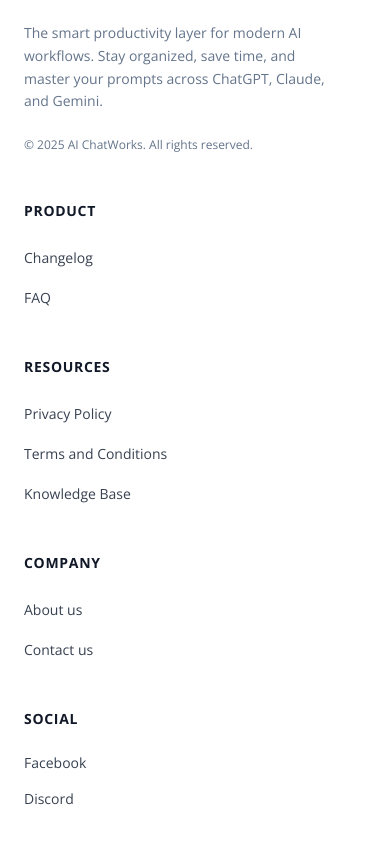
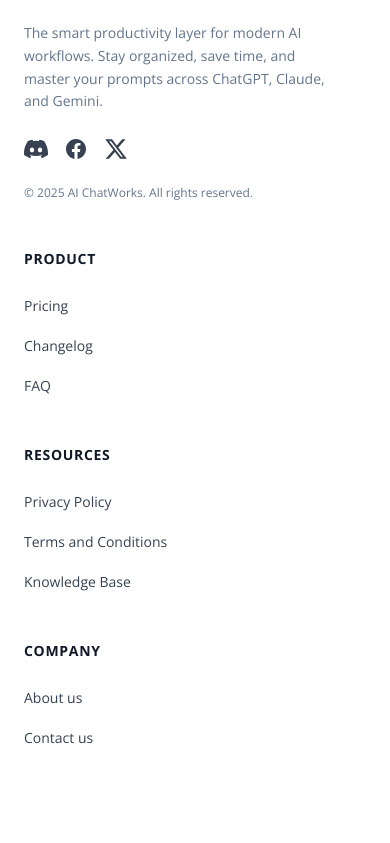
Before and after one commit to roeymit84/ai-chatworks-website, a Next.js app: page / in a window 390 px wide. Shown: the part 8794-9637 px from the top of the page. After the commit the page ends 9607 px from the top, so only its background shows below. Built offline with nearby package versions, Linux system fonts and the light colour scheme.

Commit message:
Add files via upload

```diff
--- a/components/Footer.jsx
+++ b/components/Footer.jsx
@@ -6,7 +6,7 @@ import Image from 'next/image'
 export default function Footer() {
   return (
     <footer className="bg-white border-t border-brand-border">
-      <div className="max-w-7xl mx-auto py-16 px-6 grid grid-cols-1 md:grid-cols-2 lg:grid-cols-6 gap-x-8 gap-y-12">
+      <div className="max-w-7xl mx-auto py-16 px-6 grid grid-cols-1 md:grid-cols-2 lg:grid-cols-5 gap-x-8 gap-y-12">
         {/* Brand Section */}
         <div className="lg:col-span-2">
           <div className="flex items-center gap-3 mb-6">
@@ -23,6 +23,44 @@ export default function Footer() {
             The smart productivity layer for modern AI workflows. Stay organized, save time,
             and master your prompts across ChatGPT, Claude, and Gemini.
           </p>
+
+          {/* Social Icons */}
+          <div className="flex items-center gap-4 mb-6">
+            <a
+              href="https://discord.gg/KhYSWNzJNN"
+              target="_blank"
+              rel="noopener noreferrer"
+              className="text-brand-gray hover:text-[#5865F2] transition-colors"
+              aria-label="Discord"
+            >
+              <svg className="w-6 h-6" fill="currentColor" viewBox="0 0 24 24">
+                <path d="M20.317 4.3698a19.7913 19.7913 0 00-4.8851-1.5152.0741.0741 0 00-.0785.0371c-.211.3753-.4447.772-.6083 1.1588a18.2532 18.2532 0 00-5.4968 0C9.083 3.663 8.8495 3.2659 8.6385 2.8916a.0738.0738 0 00-.0785-.037 19.7363 19.7363 0 00-4.8852 1.515.069.069 0 00-.0321.0277C.5334 9.0458-.319 13.5799.0992 18.0578a.0824.0824 0 00.0312.0561c2.0528 1.5076 4.0413 2.4228 5.9929 3.0294a.0777.0777 0 00.0842-.0276c.4616-.6304.8731-1.2952 1.226-1.9942a.076.076 0 00-.0416-.1057c-.6528-.2476-1.2743-.5495-1.8722-.8923a.077.077 0 01-.0076-.1277c.1258-.0943.2517-.1923.3718-.2914a.0743.0743 0 01.0776-.0105c3.9278 1.7933 8.18 1.7933 12.0614 0a.0739.0739 0 01.0785.0095c.1202.099.246.1981.3728.2924a.077.077 0 01-.0066.1276 12.2986 12.2986 0 01-1.873.8914.0766.0766 0 00-.0407.1067c.3604.698.7719 1.3628 1.225 1.9932a.076.076 0 00.0842.0286c1.961-.6067 3.9495-1.5219 6.0023-3.0294a.077.077 0 00.0313-.0552c.5004-5.177-.8382-9.6739-3.5485-13.6604a.061.061 0 00-.0312-.0286zM8.02 15.3312c-1.1825 0-2.1569-1.0857-2.1569-2.419 0-1.3332.9555-2.4189 2.157-2.4189 1.2108 0 2.1757 1.0952 2.1568 2.419 0 1.3332-.946 2.419-2.1568 2.419zm7.9748 0c-1.1825 0-2.1569-1.0857-2.1569-2.419 0-1.3332.9554-2.4189 2.1569-2.4189 1.2108 0 2.1757 1.0952 2.1568 2.419 0 1.3332-.946 2.419-2.1568 2.419z"/>
+              </svg>
+            </a>
+            <a
+              href="https://www.facebook.com/groups/1208608001123842/"
+              target="_blank"
+              rel="noopener noreferrer"
+              className="text-brand-gray hover:text-[#1877F2] transition-colors"
+              aria-label="Facebook"
+            >
+              <svg className="w-6 h-6" fill="currentColor" viewBox="0 0 24 24">
+                <path d="M22 12c0-5.523-4.477-10-10-10S2 6.477 2 12c0 4.991 3.657 9.128 8.438 9.878v-6.987h-2.54V12h2.54V9.797c0-2.506 1.492-3.89 3.777-3.89 1.094 0 2.238.195 2.238.195v2.46h-1.26c-1.243 0-1.63.771-1.63 1.562V12h2.773l-.443 2.89h-2.33v6.988C18.343 21.128 22 16.991 22 12z"/>
+              </svg>
+            </a>
+            <a
+              href="https://x.com/aichatworks"
+              target="_blank"
+              rel="noopener noreferrer"
+              className="text-brand-gray hover:text-black transition-colors"
+              aria-label="X (Twitter)"
+            >
+              <svg className="w-6 h-6" fill="currentColor" viewBox="0 0 24 24">
+                <path d="M18.244 2.25h3.308l-7.227 8.26 8.502 11.24H16.17l-5.214-6.817L4.99 21.75H1.68l7.73-8.835L1.254 2.25H8.08l4.713 6.231zm-1.161 17.52h1.833L7.084 4.126H5.117z"/>
+              </svg>
+            </a>
+          </div>
+
           <p className="text-xs text-brand-slate">© 2025 AI ChatWorks. All rights reserved.</p>
         </div>
 
@@ -32,6 +70,11 @@ export default function Footer() {
             Product
           </h3>
           <ul className="space-y-4">
+            <li>
+              <Link href="/#pricing" className="text-sm text-brand-gray hover:text-brand-purple transition-colors">
+                Pricing
+              </Link>
+            </li>
             <li>
               <Link href="/changelog" className="text-sm text-brand-gray hover:text-brand-purple transition-colors">
                 Changelog
@@ -87,35 +130,6 @@ export default function Footer() {
             </li>
           </ul>
         </div>
-
-        {/* Social Links */}
-        <div>
-          <h3 className="text-sm font-bold tracking-wider text-brand-dark uppercase mb-6">
-            Social
-          </h3>
-          <ul className="space-y-4">
-            <li>
-              <a
-                href="https://www.facebook.com/groups/1208608001123842/"
-                target="_blank"
-                rel="noopener noreferrer"
-                className="flex items-center gap-2 text-sm text-brand-gray hover:text-[#1877F2] transition-colors"
-              >
-                Facebook
-              </a>
-            </li>
-            <li>
-              <a
-                href="https://discord.gg/KhYSWNzJNN"
-                target="_blank"
-                rel="noopener noreferrer"
-                className="flex items-center gap-2 text-sm text-brand-gray hover:text-[#5865F2] transition-colors"
-              >
-                Discord
-              </a>
-            </li>
-          </ul>
-        </div>
       </div>
     </footer>
   )
--- a/components/Navbar.jsx
+++ b/components/Navbar.jsx
@@ -55,8 +55,14 @@ export default function Navbar() {
             href="https://chromewebstore.google.com/detail/ai-chatworks/legmkjenpjbcgmmifpdhehgbmbkofmmc"
             target="_blank"
             rel="noopener noreferrer"
-            className="px-5 py-2.5 bg-brand-purple text-white rounded-lg font-semibold hover:bg-brand-purpleDark shadow-lg shadow-brand-purple/25 transition-all"
+            className="flex items-center gap-2 px-5 py-2.5 bg-brand-purple text-white rounded-lg font-semibold hover:bg-brand-purpleDark shadow-lg shadow-brand-purple/25 transition-all"
           >
+            <svg className="w-5 h-5" viewBox="0 0 100 100" xmlns="http://www.w3.org/2000/svg" version="1.1">
+              <ellipse cx="50" cy="50" rx="20" ry="20" style={{fill:"#188FD1"}}/>
+              <path d="M 8.5,26 A 48,48 0 0 1 91.5,26 L 62,29.5 A 24,24 0 0 0 26,50 z" style={{fill:"#EA3939"}}/>
+              <path d="M 50,98 A 48,48 0 0 1 8.5,26 L 26,50 A 24,24 0 0 0 62,70.5 z" style={{fill:"#4AAE48"}}/>
+              <path d="M 91.5,26 A 48,48 0 0 1 50,98 L 62,70.5 A 24,24 0 0 0 62,29.5 z" style={{fill:"#FED14B"}}/>
+            </svg>
             Add to Chrome
           </a>
         </div>
```
